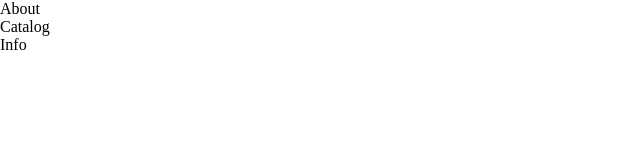
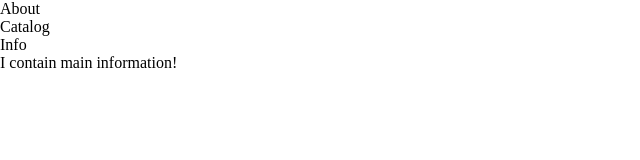
Before and after one commit to TomazJaksa/GitKrakenRepository, a plain HTML site: page index.html in a window 1280 px wide. Shown: the whole page, without its empty margins (0-640 px from the left). Drawn offline with Linux system fonts and the light colour scheme.

Commit message:
Created main content.

```diff
--- a/index.html
+++ b/index.html
@@ -13,7 +13,7 @@
         </ul>
       </nav>
       <main>
-
+        <p>I contain main information!</p>
       </main>
       <footer>
 
```
